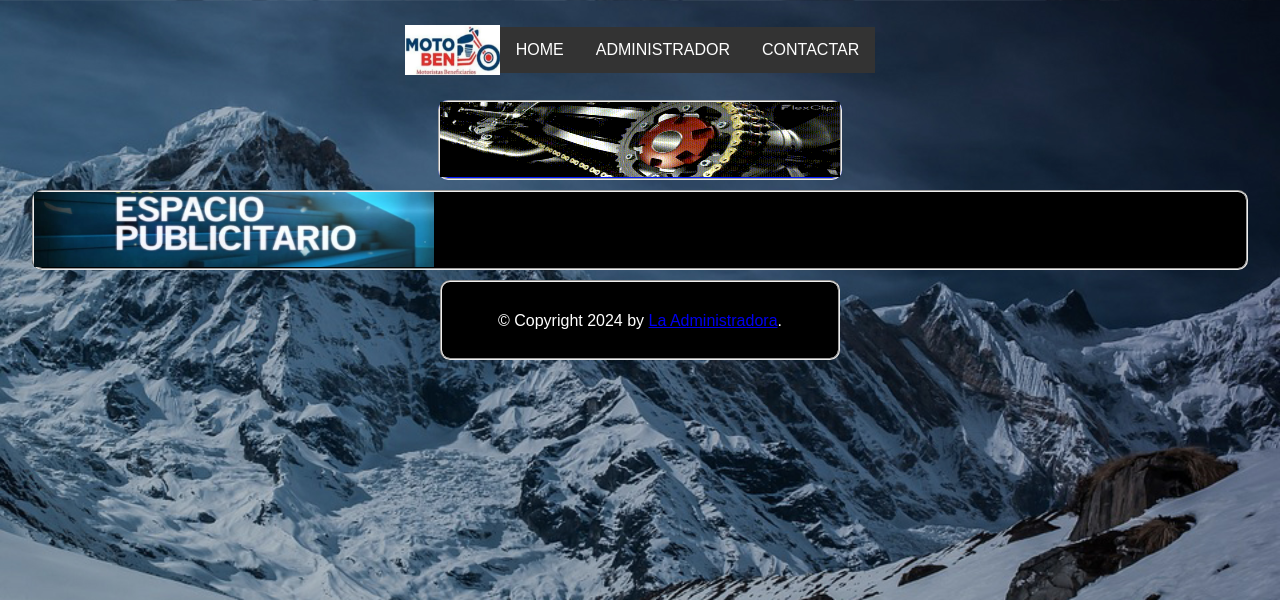
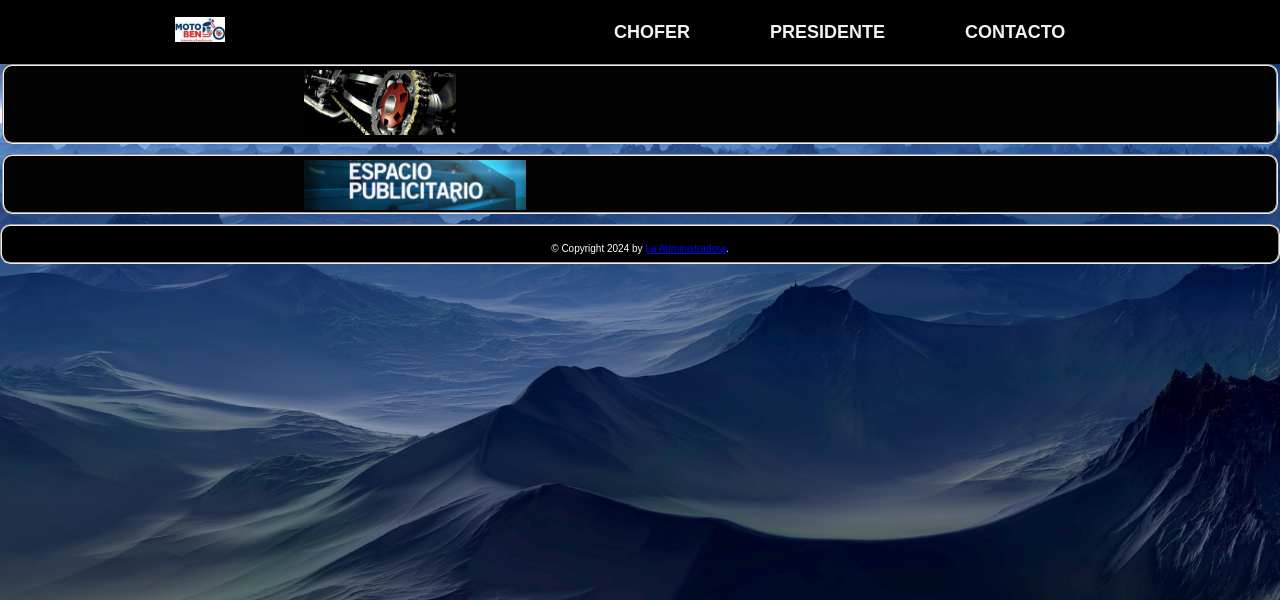
Before and after one commit to juancarotejeda/webmototaxis, a Flask app: page /contacto in a window 1280 px wide. Shown: the top 600 px of the page. Run offline with Flask 3, Linux system fonts and the light colour scheme.

Commit message:
reediccion

```diff
--- a/app.py
+++ b/app.py
@@ -33,8 +33,8 @@ def login():
     cur.close()
     return render_template('login.html',n_paradas=paradas)
 
-@app.route("/new_data", methods=["GUET","POST"])
-def new_data():
+@app.route("/verificador", methods=["GUET","POST"])
+def verificador():
    msg = ''
    if request.method == 'POST':
     global parada,cedula,password
@@ -51,18 +51,11 @@ def new_data():
          ident=cur.fetchall()
          for idx in ident:
             if password == idx[0]:
-                fecha = datetime.strftime(datetime.now(),"%Y %m %d - %H:%M:%S")
-                informacion=funciones.info_parada(cur,parada)
-                cabecera=funciones.info_cabecera(cur,parada)
-                miembros=funciones.lista_miembros(cur,parada)
-                diario=funciones.diario_general(cur,parada)
-                cuotas_hist=funciones.prestamo_aport(cur,parada)
-                cur.close()
-                return render_template('info.html',informacion=informacion,cabecera=cabecera,fecha=fecha,miembros=miembros,diario=diario,cuotas_hist=cuotas_hist)
+               return render_template('entrada.html',parada=parada)
             else:
-                msg = 'Incorrecta contraseña de la parada!'
-                flash(msg)
-                return redirect(url_for('login'))
+               msg = 'Incorrecta contraseña de la parada!'
+               flash(msg)
+               return redirect(url_for('login'))
         else:
           msg = 'cedula Incorrecta para esta parada!'
           flash(msg)
@@ -72,13 +65,30 @@ def new_data():
       flash(msg)
       return redirect(url_for('login'))
 
+@app.route("/new_data", methods=["GUET","POST"])
+def new_data():
+    if request.method == 'POST':
+        parada = request.form['parada']
+        cur=connection.cursor()
+        fecha = datetime.strftime(datetime.now(),"%Y %m %d - %H:%M:%S")
+        informacion=funciones.info_parada(cur,parada)
+        cabecera=funciones.info_cabecera(cur,parada)
+        miembros=funciones.lista_miembros(cur,parada)
+        diario=funciones.diario_general(cur,parada)
+        cuotas_hist=funciones.prestamo_aport(cur,parada)
+        cur.close()
+        return render_template('info.html',informacion=informacion,cabecera=cabecera,fecha=fecha,miembros=miembros,diario=diario,cuotas_hist=cuotas_hist)
+
+
+
+
 
 @app.route('/administrador')
 def administrador():
     return render_template('login_a.html',parada=parada)
 
-@app.route('/digitadores')
-def digitadores():
+@app.route('/entrada')
+def entrada():
     return render_template('login_dir.html')
 
 @app.route('/contacto')
@@ -149,12 +159,14 @@ def data_confirmacion():
 @app.route("/data_bancos",methods=["GET","POST"])
 def data_bancos():
     if request.method == 'POST':
+       parada=request.form['parada']
        fecha = request.form['time']
-       parada=request.form['parada']
        banco = request.form['banco']
+       cuenta = request.form['cuenta']
+       operacion = request.form['operacion']
        balance = request.form['balance']
        cur = connection.cursor()
-       funciones.estado_bancario(cur,parada,fecha,banco,balance)
+       funciones.estado_bancario(cur,parada,fecha,banco,cuenta,operacion,balance)
        cur.close()
        return redirect(url_for('data_confirmacion'))
 
--- a/static/css/estilo.css
+++ b/static/css/estilo.css
@@ -1,103 +1,171 @@
 
-* {
-    box-sizing: border-box;
-    margin: 0px;
-    padding: 0px;
-    justify-content: center;
-    font-family: Arial, Helvetica, sans-serif;
+html {
+  font-size: 62.5%;
+  box-sizing: border-box;
+}
+
+*, *::before, *::after {
+  box-sizing: inherit;
 }
 
 body {
-    width: 95%;
-    max-height: 900px;
-    margin: 0 auto;
-    font-family: Arial, Helvetica, sans-serif;
-    background: url(/static/images/imagen.jpg);
-    background-size:100%;
-    background-attachment:fixed;
+  width: auto;
+  margin: 0;
+  padding: 0;
+  line-height: 1.6;
+  font-family: 'Noto Sans JP', sans-serif;
+  background: url(/static/images/fondo.jpg) no-repeat center center fixed;
+  background-size: cover;
 
 }
 
 
-
-
-.headers{
-
-height: 100px;
-width: auto;
-padding: 10px 10%;
-border-radius: 10PX;
-display: flex;
-justify-content: center;
-align-items: center;
+.logo{
+  width: 50px;
+  height: 25px;
 }
 
 
+nav{
+    display: flex;
+    align-items:center;
+    justify-content: space-around;
+    min-height:8vh;
+    background-color: #000000;
+}
+
+.ham{
+  display:none;
+  background-color:transparent;
+  cursor: pointer;
+  border:none;
+  margin:0;
+  padding:0;
+  }
+
+  .ham span{
+      background-color: #f3f3f3;
+      display:block;
+      height:3px;
+      width: 28px;
+      margin:10px auto;
+      border-radius:2px;
+  }
+.enlaces-menu{
+    display:flex;
+    padding:0;
+}
+.enlaces-menu li{
+    padding: 0 40px;
+    list-style-type: none;
+    transition: 0.3s;
+}
+
+.enlaces-menu li a{
+    text-decoration:none;
+    font-size: 1.8rem;
+    color:#f3f3f3;
+    font-weight:600;
+}
+.enlaces-menu li:hover{
+    background-color:rgb(62, 130, 197);
+}
 
 
-.headers .logo img{
-    height: 50px;
-    width:95px;
-    display: flex;
-    justify-content: center;
-    transition: all 0.3s;
-  }
+/*======================================publicidad========================*/
 
-  .headers .logo{
-   cursor: pointer;
-  }
-
-  .headers .logo img:hover{
-     transform: scale(1.2);
-     }
+.publicidad_entrada{
+  display: inline-flex;
+  align-items: center;
+  height: 200px;
+  width: 200px;
+  background: #000000;
+  color: white;
+  margin-bottom: 10px;
+  margin-left: 80px;
+  border-radius: 10px;
+  margin-bottom: 10px;
+}
 
 
-     .menu nav {
-        background-color: #333;
-        overflow: hidden;
-      }
+.publicidad_u{
+    height: 80px;
+    width: auto;
+    background: #030303;
+    color: white;
+    margin-bottom: 10px;
+    padding-left: 300px;
+    border-radius: 10px;
+    margin-bottom: 10px;
+        }
 
-      .menu ul {
-        list-style-type: none;
-        margin: 0;
-        padding: 0;
-        overflow: hidden;
-        background-color: #333;
-      }
+        .publicidad_d{
+          height: 60px;
+          width: auto;
+          background: #030303;
+          color: white;
+          margin-bottom: 10px;
+          padding-left: 300px;
+          border-radius: 10px;
+          margin-bottom: 10px;
+         }
 
-      .menu li {
-        float: left;
-      }
-
-      .menu li a {
-        display: block;
-        color: white;
-        text-align: center;
-        padding: 14px 16px;
-        text-decoration: none;
-      }
-
-      .menu li a:hover {
-        background-color: #111;
-      }
-
-      @media screen and (max-width: 600px) {
-        .menu li {
-          float: none;
-        }
-      }
+         .publicidad_d2{
+            height: 40px;
+            width: auto;
+            background:rgb(0, 0, 0);
+            color: white;
+            margin: auto;
+            text-decoration: none;
+            text-align: center;
+            border-radius: 10px;
+            padding-top: 15px;
+            margin-bottom: 20px;
+         }
 
 
 
+/*=============================dipsitivos moviles=======================*/
+
+
+
+/*--------------------------------animaciones-------------------------*/
+/* Animaciones */
+
+@keyframes muestraMenu {
+  from {opacity: 0;}
+  to {opacity: 1;}
+}
+
+.enlaces-menu.activado{
+    display:flex;
+    animation: muestraMenu 350ms ease-in-out both;
+}
+
+.br-1.animado{
+  transform: rotate(-45deg) translate(-10px, 8px);
+}
+
+.br-2.animado{
+  opacity: 0;
+}
+.br-3.animado{
+  transform: rotate(45deg) translate(-10px, -8px);
+}
+
+.ham.girar:hover{
+   transform:rotate(360deg);
+}
+
+
 .pago{
-    margin:auto;
     background-color: #000000;
     color: white;
     font-size: 12px;
     padding: 30px;
-    width: 400px;
-    border:solid 10px LightSteelBlue;
-    overflow: hidden;
+    width: auto;
+    border:solid 5px LightSteelBlue;
+
     margin-bottom: 10px;
     }
 
@@ -266,40 +333,6 @@ color: black;
             background:  yellow;
         }
 
-
-        .publicidad_u{
-           height: 80px;
-           width: 400px;
-           background: #0217ff;
-           color: white;
-           margin-bottom: 10px;
-           margin: auto;
-           border-radius: 10px;
-           margin-bottom: 10px;
-        }
-
-        .publicidad_d{
-            height: 80px;
-            width:auto;
-            background:rgb(0, 0, 0);
-            color: white;
-            margin: auto;
-            border-radius: 10px;
-            margin-bottom: 10px;
-         }
-
-         .publicidad_d2{
-            height: 80px;
-            width: 400px;
-            background:rgb(0, 0, 0);
-            color: white;
-            margin: auto;
-            text-decoration: none;
-            text-align: center;
-            border-radius: 10px;
-            padding-top: 30px;
-         }
-
         .msg{
         color: rgb(255, 87, 20);
         font-size: 20px;
--- /dev/null
+++ b/static/js/main.js
@@ -0,0 +1,13 @@
+
+
+const ham = document.querySelector('.ham');
+const enlaces = document.querySelector('.enlaces-menu');
+const barras = document.querySelectorAll('.ham span');
+
+
+
+ham.addEventListener('click', () => {
+    enlaces.classList.toggle('activado');
+    barras.forEach(child => {child.classList.toggle('animado')});
+    ham.classList.toggle('girar');
+});
--- a/templates/layout.html
+++ b/templates/layout.html
@@ -1,37 +1,43 @@
-<!doctype html>
+<!DOCTYPE html>
 <html lang="en">
-<meta charset="utf-8">
-<!-- mobile metas -->
-<meta name="viewport" content="width=device-width, initial-scale=1">
+<head>
+    <meta charset="UTF-8">
+    <meta name="viewport" content="width=device-width, initial-scale=1.0">
     <title>Mototaxistas</title>
-<head>
     <link href="/static/css/estilo.css" rel="stylesheet">
     <link rel="webside icon" type="png" href="/static/favicon_io/favicon-32x32.png">
+    <link rel="stylesheet" href="/static/css/estilo.css">
 </head>
+    <header>
+        <nav>
+            <a href="#"><img class="logo" src="/static/images/logo-motoben.jpg" alt="logo"></a>
 
-<header class="headers">
- <div class="logo">
-   <img src="/static/images/logo-motoben.jpg" alt="logo de la Adm.">
-</div>
-<nav class="menu" id="menu">
-  <ul>
-    <li><a href="{{url_for('data_confirmacion')}}">HOME</a></li>
-    <li><a href="{{url_for('administrador')}}">ADMINISTRADOR</a></li>
-    <li><a href="{{url_for('contacto')}}">CONTACTAR</a></li>
+            <ul class="enlaces-menu">
+                <li><a href="{{url_for('data_confirmacion')}}">CHOFER</a></li>
+                <li><a href="{{url_for('administrador')}}">PRESIDENTE</a></li>
+                <li><a href="{{url_for('contacto')}}">CONTACTO</a></li>
             </ul>
+
+          <button class="ham" type="button">
+                <span class="br-1"></span>
+                <span class="br-2"></span>
+                <span class="br-3"></span>
+          </button>
         </nav>
+        <fieldset class="publicidad_u">
+          <img src="/static/images/video_publicidad.gif" alt="publicidad de la Adm." width="auto" height="65">
+        </fieldset>
     </header>
-<fieldset class="publicidad_u">
-<img src="/static/images/video_publicidad.gif" alt="publicidad de la Adm." width="400" height="75">
-</fieldset>
+    <body>
         {% block content %}
-<body>
-</body>
+
         {% endblock %}
         <fieldset class="publicidad_d">
-  <img src="/static/images/publicidad2.jpg" alt="logo de la Adm." width="400" height="75" >
+             <img src="/static/images/publicidad2.jpg" alt="logo de la Adm." width="auto" height="50" >
         </fieldset>
         <fieldset class="publicidad_d2">
              &copy; Copyright 2024 by <a href="http://www.cessrl.blogspot.com">La Administradora</a>.
         </fieldset>
+    <script src="/static/js/main.js"></script>
+</body>
 </html>
--- a/templates/login.html
+++ b/templates/login.html
@@ -9,7 +9,7 @@
 </head>
 <body>
   <fieldset class="login-entrada">
-  <form  method='POST' action="/new_data">
+  <form  method='POST' action="/verificador">
   <legend><h1>GRUPO ACTEC MOTOBEN</h1></legend>
   <ol>
   <li>
```
Also changed, not shown: other parts of static/css/estilo.css (+120 -19 lines), funciones.py (+8 -8 lines), templates/administrador.html (+13 -4 lines), templates/entrada.html (added, +9 -0 lines), templates/info.html (+14 -14 lines), static/images/entrada.png (added), static/images/fondo.jpg (added), static/images/p-la sirena.png (added), static/images/paya.png (added). Lines whose indentation alone changed are shown as unchanged.
